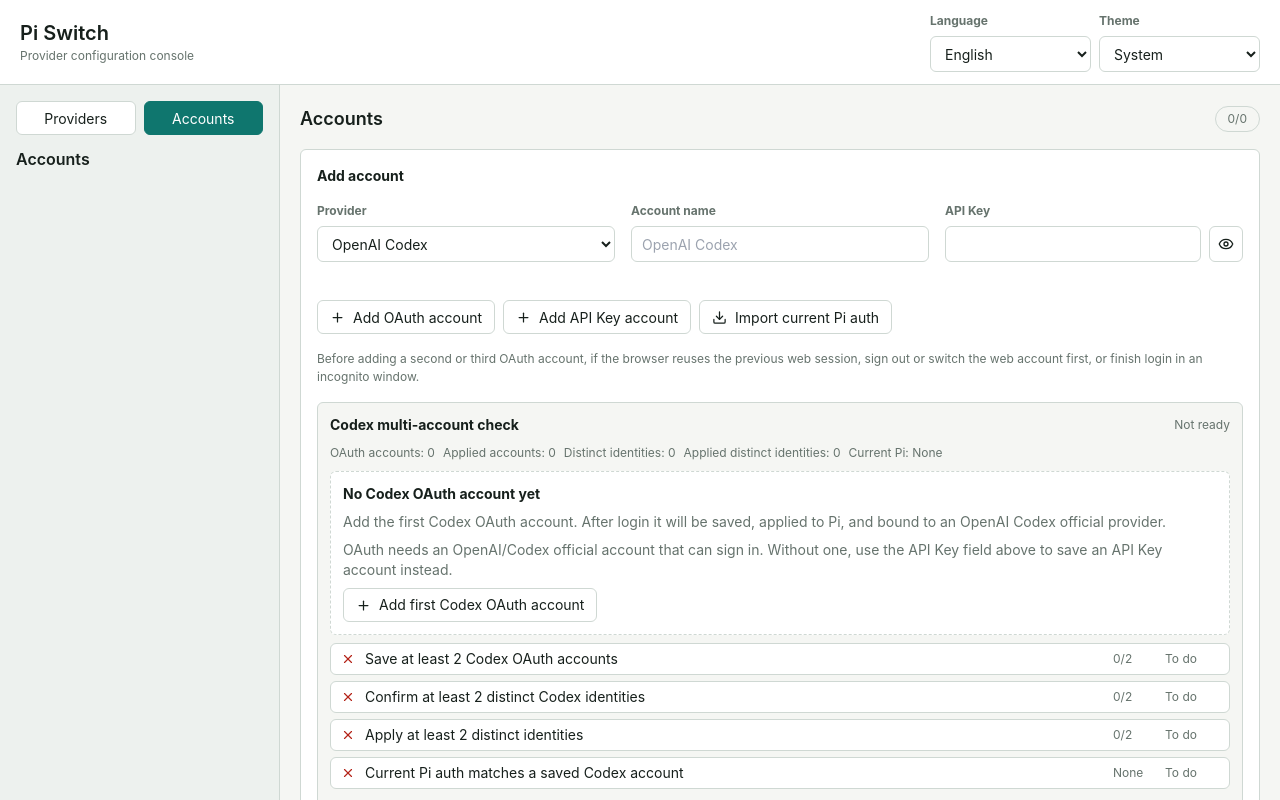
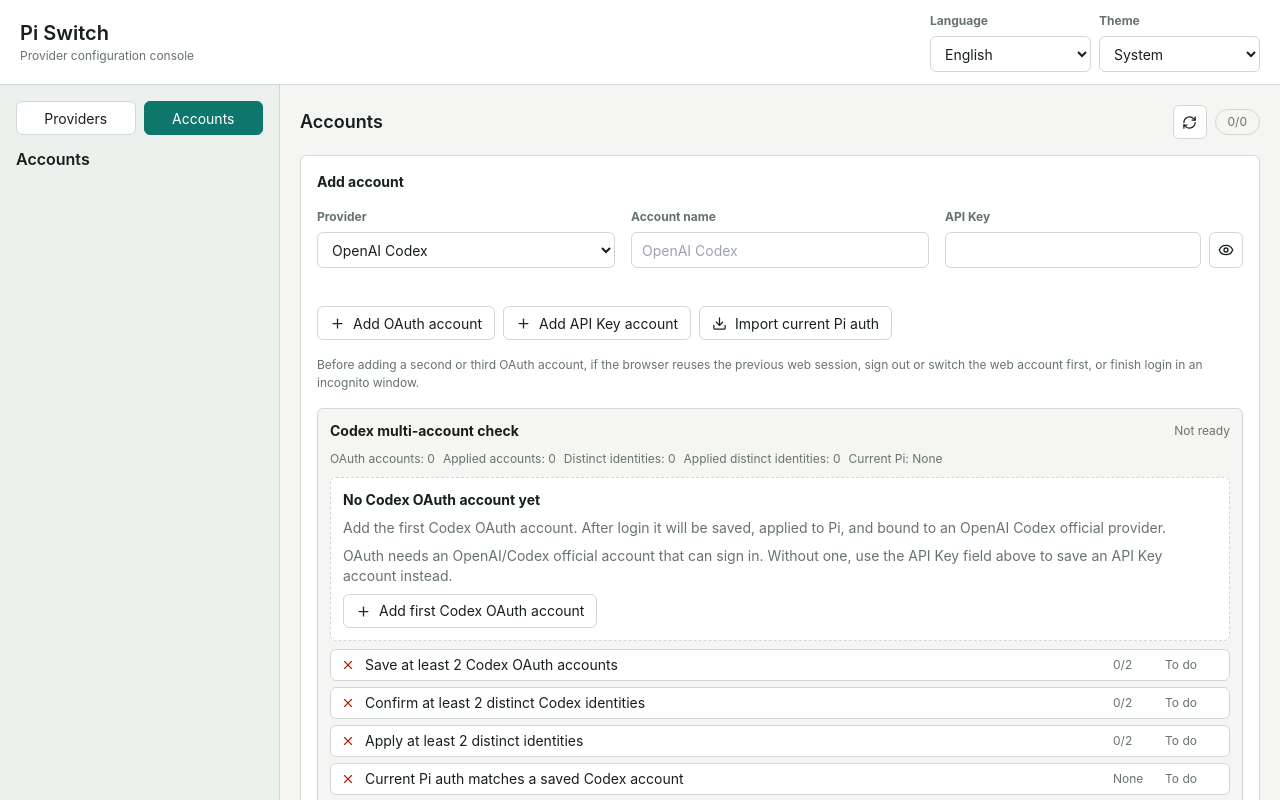
Before and after one commit to nayunfeng/pi-switch, a React (Vite) app: page / in a window 1280 px wide. Both pictures are taken after a click on the button "Accounts". Shown: the top 800 px of the page. Built offline with nearby package versions, Linux system fonts and the light colour scheme.

Commit message:
账号页支持刷新状态

```diff
--- a/src/App.tsx
+++ b/src/App.tsx
@@ -235,6 +235,18 @@
     }
   }
 
+  async function refreshAccountState() {
+    setAccountBusy(true);
+    try {
+      await refreshAccounts();
+      showToast("success", t("accountsRefreshed"));
+    } catch (err) {
+      showError(err);
+    } finally {
+      setAccountBusy(false);
+    }
+  }
+
   function updateActiveProvider(provider: Provider) {
     updateConfig({
       ...config,
@@ -739,6 +751,7 @@
               onAddOAuth={addOAuthAccount}
               onAddApiKey={addApiKeyAccount}
               onImport={importCurrentPiAuth}
+              onRefresh={refreshAccountState}
               onApply={applySelectedAccount}
               onRename={renameSelectedAccount}
               onDuplicate={duplicateSelectedAccount}
@@ -1048,6 +1061,7 @@
   onAddOAuth,
   onAddApiKey,
   onImport,
+  onRefresh,
   onApply,
   onRename,
   onDuplicate,
@@ -1072,6 +1086,7 @@
   onAddOAuth: (providerId?: OfficialProviderId) => void;
   onAddApiKey: () => void;
   onImport: () => void;
+  onRefresh: () => void;
   onApply: (account: AuthAccount) => void;
   onRename: (account: AuthAccount) => void;
   onDuplicate: (account: AuthAccount) => void;
@@ -1086,9 +1101,14 @@
     <div className="grid max-w-[1040px] gap-4">
       <div className="flex items-center justify-between gap-3">
         <h2 className="m-0 text-lg font-semibold">{t("accounts")}</h2>
-        <span className="rounded-full border px-3 py-1 text-xs" style={{ borderColor: "var(--border)", color: "var(--muted)" }}>
-          {filteredAccounts.length}/{accounts.length}
-        </span>
+        <div className="flex items-center gap-2">
+          <button type="button" className="icon-button" title={t("refreshAccounts")} onClick={onRefresh} disabled={busy}>
+            <RefreshCw size={15} />
+          </button>
+          <span className="rounded-full border px-3 py-1 text-xs" style={{ borderColor: "var(--border)", color: "var(--muted)" }}>
+            {filteredAccounts.length}/{accounts.length}
+          </span>
+        </div>
       </div>
 
       <section className="grid gap-4 rounded-md border p-4" style={{ borderColor: "var(--border)", background: "var(--surface)" }}>
--- a/src/i18n.ts
+++ b/src/i18n.ts
@@ -40,6 +40,8 @@
     addApiKeyAccount: "添加 API Key 账号",
     importPiAuth: "从 Pi 当前认证导入",
     savedAccounts: "已保存账号",
+    refreshAccounts: "刷新账号状态",
+    accountsRefreshed: "账号状态已刷新。",
     accountFilter: "账号范围",
     allAccounts: "全部账号",
     noAccounts: "暂无账号",
@@ -279,6 +281,8 @@
     addApiKeyAccount: "Add API Key account",
     importPiAuth: "Import current Pi auth",
     savedAccounts: "Saved accounts",
+    refreshAccounts: "Refresh account state",
+    accountsRefreshed: "Account state refreshed.",
     accountFilter: "Scope",
     allAccounts: "All accounts",
     noAccounts: "No accounts",
```
